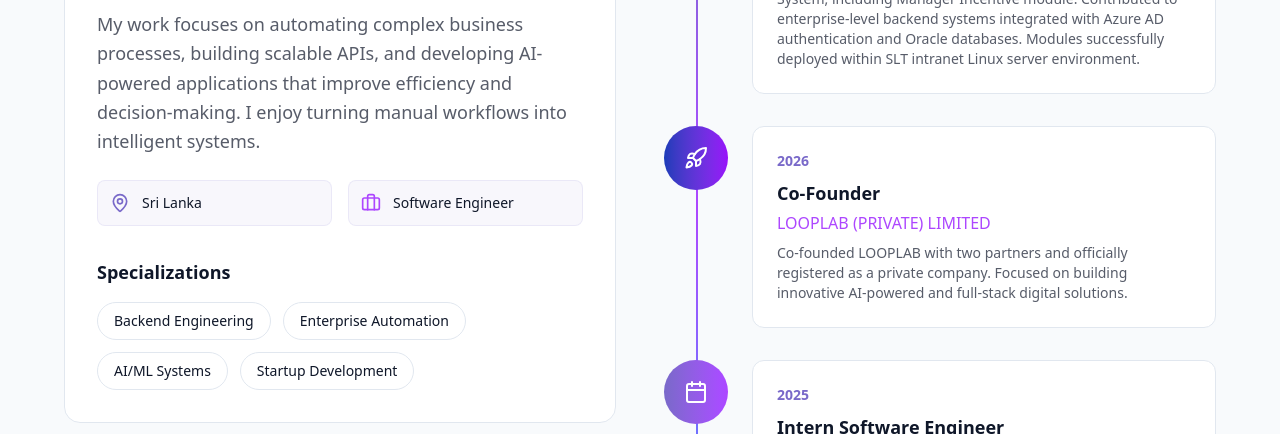
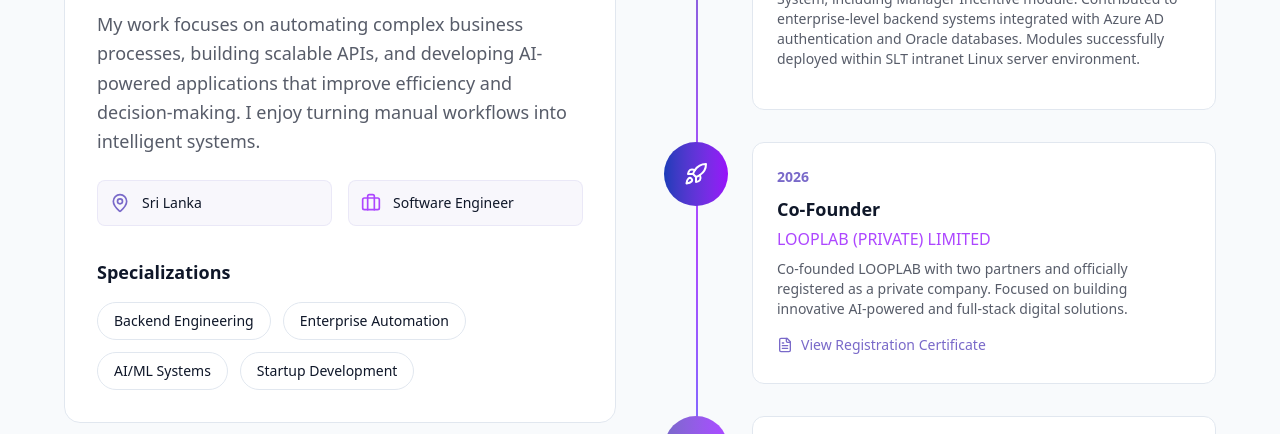
Before and after one commit to Viraj-005/My-Portfolio, a React (Vite) app: page / in a window 1280 px wide. Shown: the part 1280-1714 px from the top of the page. Built offline with nearby package versions, Linux system fonts and the light colour scheme; no server answers.

Commit message:
Added the looblap startup certification

```diff
--- a/src/components/AboutSection.jsx
+++ b/src/components/AboutSection.jsx
@@ -1,5 +1,7 @@
 import { useState } from 'react';
-import { Calendar, MapPin, Briefcase, Rocket } from 'lucide-react';
+import { Calendar, MapPin, Briefcase, Rocket, FileText } from 'lucide-react';
+import looplabCert from '@/assets/looplab-cert.jpg';
+
 
 export const AboutSection = () => {
   const [isDragging, setIsDragging] = useState(false);
@@ -151,7 +153,18 @@ export const AboutSection = () => {
                       </div>
                       <h4 className="text-lg font-semibold mb-1">{item.title}</h4>
                       <p className="text-purple-500 font-medium mb-2">{item.company}</p>
-                      <p className="text-foreground/70 text-sm">{item.description}</p>
+                      <p className="text-foreground/70 text-sm mb-4">{item.description}</p>
+                      {item.type === 'startup' && (
+                        <a
+                          href={looplabCert}
+                          target="_blank"
+                          rel="noopener noreferrer"
+                          className="inline-flex items-center gap-2 text-sm font-medium text-primary hover:text-primary/80 transition-colors"
+                        >
+                          <FileText className="w-4 h-4" />
+                          View Registration Certificate
+                        </a>
+                      )}
                     </div>
                   </div>
                 ))}
--- a/src/components/CertificatesSection.jsx
+++ b/src/components/CertificatesSection.jsx
@@ -16,6 +16,8 @@ import cert11 from '@/assets/Coursera - UIUX.jpg'
 import cert12 from '@/assets/UIUX FSD.jpeg'
 import cert13 from '@/assets/Web_Design_for_Beginners_2023.jpg'
 import cert14 from '@/assets/Cloud Computing.jpg'
+import looplabCert from '@/assets/looplab-cert.jpg'
+
 
 export const CertificatesSection = () => {
   const [currentIndex, setCurrentIndex] = useState(0);
@@ -137,6 +139,14 @@ export const CertificatesSection = () => {
       issuer: "Great Learning Academy",
       date: "2023",
       description: "Completed the Cloud Computing Foundations course from Great Learning Academy, gaining a solid understanding of core cloud concepts and services."
+    },
+    {
+      id: 15,
+      title: "Certificate of Incorporation - LOOPLAB",
+      image: looplabCert,
+      issuer: "Registrar General of Companies, Sri Lanka",
+      date: "2026",
+      description: "Official registration certificate of LOOPLAB (PRIVATE) LIMITED, incorporated under the Companies Act No. 7 of 2007."
     }
   ];
 
```
Also changed, not shown: 1 other file (tests, documents, lock files or other folders).
